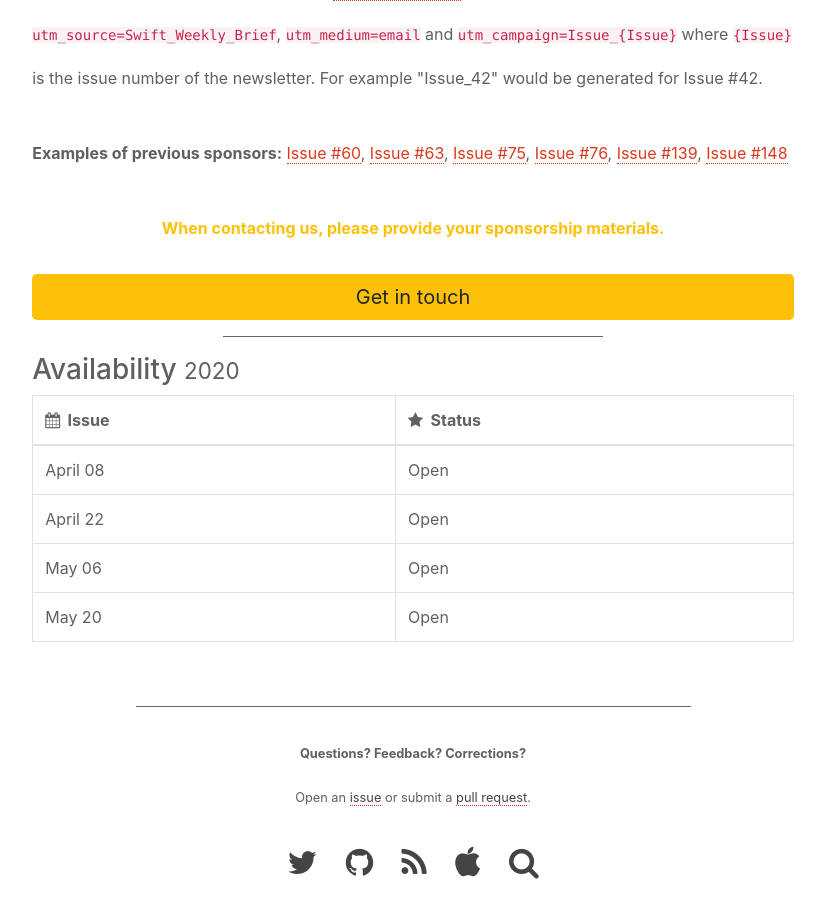
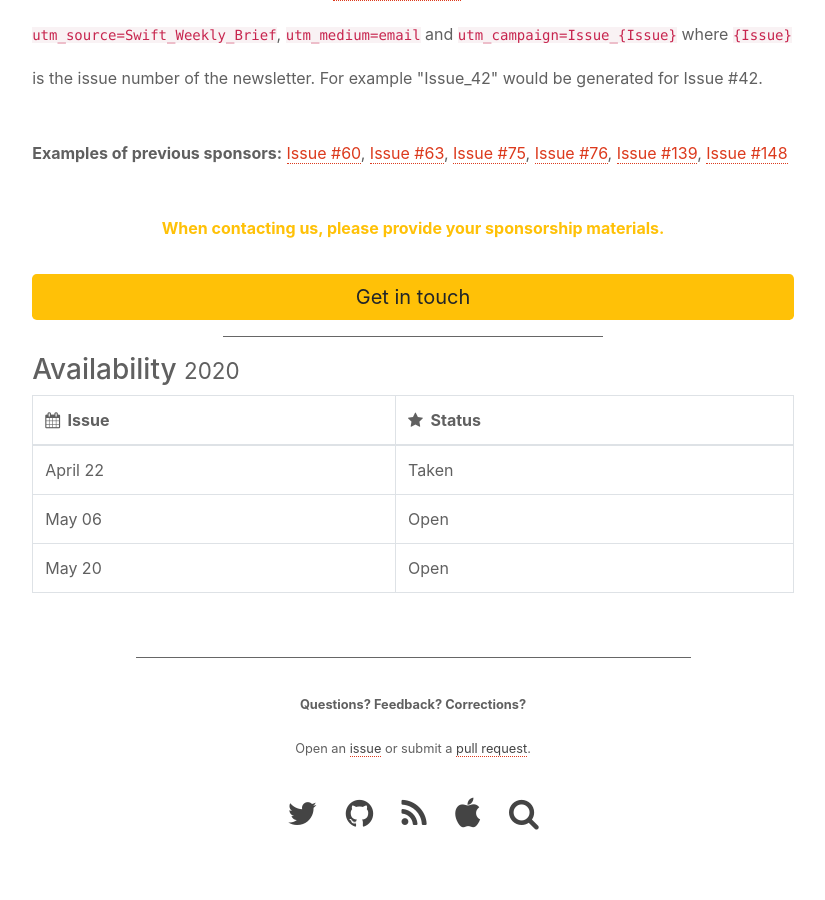
Before and after one commit to SwiftWeekly/swiftweekly.github.io, a Jekyll site: the page built from sponsorship.md, in a window 1280 px wide and 900 px high, scrolled down 1261 px. Shown: the whole window, without its empty margins (227-1052 px from the left). Built offline with Jekyll 4.4.1, drawn with Linux system fonts in a browser that asks for light colours; after the commit the page ends 2112 px from its top, so only the background shows below that.

Commit message:
Update sponsorship.md

```diff
--- a/sponsorship.md
+++ b/sponsorship.md
@@ -60,8 +60,7 @@
 <div class="table-responsive" markdown="1">
 | <i class="fa fa-calendar" aria-hidden="true"></i>&nbsp; Issue | <i class="fa fa-star" aria-hidden="true"></i>&nbsp; Status |
 |:-|:-|
-| April 08   | Open |
-| April 22   | Open |
+| April 22   | Taken |
 | May 06   | Open |
 | May 20   | Open |
 {: class="table table-bordered"}
```
